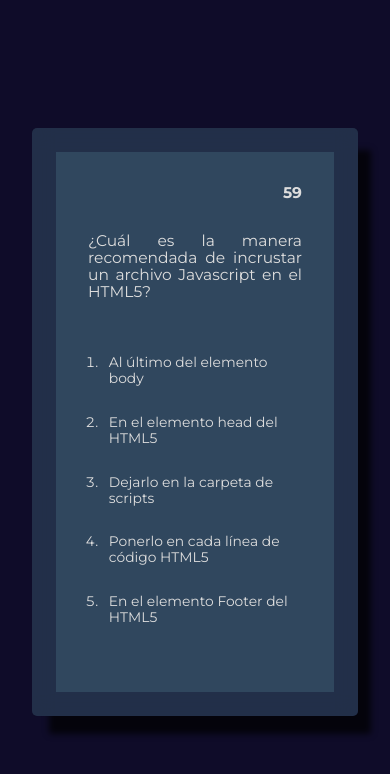
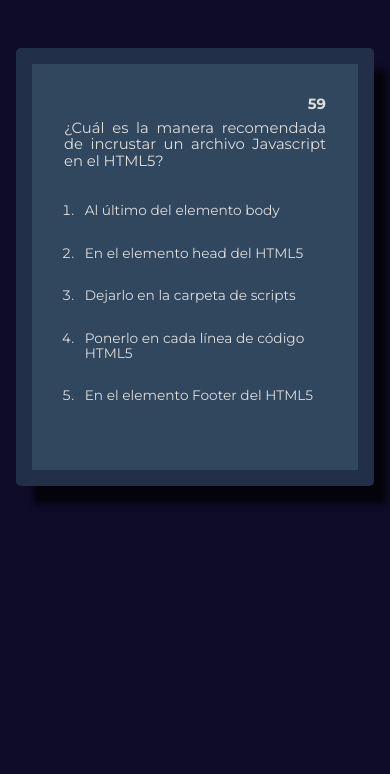
Before and after one commit to djonguitud/survey-webdev, a plain HTML site: page index.html in a window 390 px wide. Both pictures are taken after a click on the button "Iniciar". Drawn offline with Linux system fonts and the light colour scheme.

Commit message:
style: add last responsiviness modifications to style file

```diff
--- a/assests/scripts/script.js
+++ b/assests/scripts/script.js
@@ -65,7 +65,7 @@ function startGame() {
 function updateQstn(i) {
 	switch (i) {
 		case 0:
-			elAnswersWraper.innerHTML = `<p class="question-sntc" id="question">${questions[index]['q1']}</p>
+			elAnswersWraper.innerHTML = `<p id="question">${questions[index]['q1']}</p>
 			<ol class="answers__list__wraper" id="click-dgtn">
 				<li class="answer-item" data-iscorrect="${questions[index]['answer1']['correct']}">${questions[index]['answer1']['answer']}</li>
 				<li class="answer-item" data-iscorrect="${questions[index]['answer2']['correct']}">${questions[index]['answer2']['answer']}</li>
@@ -75,7 +75,7 @@ function updateQstn(i) {
 			</ol>`;
 			break;
 		case 1:
-			elAnswersWraper.innerHTML = `<p class="question-sntc" id="question">${questions[index]['q2']}</p>
+			elAnswersWraper.innerHTML = `<p id="question">${questions[index]['q2']}</p>
 				<ol class="answers__list__wraper" id="click-dgtn">
 					<li class="answer-item" data-iscorrect="${questions[index]['answer1']['correct']}">${questions[index]['answer1']['answer']}</li>
 					<li class="answer-item" data-iscorrect="${questions[index]['answer2']['correct']}">${questions[index]['answer2']['answer']}</li>
@@ -85,7 +85,7 @@ function updateQstn(i) {
 				</ol>`;
 			break;
 		case 2:
-			elAnswersWraper.innerHTML = `<p class="question-sntc" id="question">${questions[index]['q3']}</p>
+			elAnswersWraper.innerHTML = `<p id="question">${questions[index]['q3']}</p>
 				<ol class="answers__list__wraper" id="click-dgtn">
 					<li class="answer-item" data-iscorrect="${questions[index]['answer1']['correct']}">${questions[index]['answer1']['answer']}</li>
 					<li class="answer-item" data-iscorrect="${questions[index]['answer2']['correct']}">${questions[index]['answer2']['answer']}</li>
@@ -95,7 +95,7 @@ function updateQstn(i) {
 				</ol>`;
 			break;
 		case 3:
-			elAnswersWraper.innerHTML = `<p class="question-sntc" id="question">${questions[index]['q4']}</p>
+			elAnswersWraper.innerHTML = `<p id="question">${questions[index]['q4']}</p>
 				<ol class="answers__list__wraper" id="click-dgtn">
 					<li class="answer-item" data-iscorrect="${questions[index]['answer1']['correct']}">${questions[index]['answer1']['answer']}</li>
 					<li class="answer-item" data-iscorrect="${questions[index]['answer2']['correct']}">${questions[index]['answer2']['answer']}</li>
@@ -105,7 +105,7 @@ function updateQstn(i) {
 				</ol>`;
 			break;
 		case 4:
-			elAnswersWraper.innerHTML = `<p class="question-sntc" id="question">${questions[index]['q5']}</p>
+			elAnswersWraper.innerHTML = `<p id="question">${questions[index]['q5']}</p>
 				<ol class="answers__list__wraper" id="click-dgtn">
 					<li class="answer-item" data-iscorrect="${questions[index]['answer1']['correct']}">${questions[index]['answer1']['answer']}</li>
 					<li class="answer-item" data-iscorrect="${questions[index]['answer2']['correct']}">${questions[index]['answer2']['answer']}</li>
@@ -157,7 +157,7 @@ elAnswersWraper.addEventListener('click', function (event) {
 //!User info object
 let usersScoresInitials = {
 	userInit: elInicials.value.trim(),
-	userScore: elScoreFnl.textContent.trim(),
+	userScore: elScoreFnl.textContent,
 };
 
 //!Prevent default last button
@@ -166,6 +166,7 @@ subBtn.addEventListener('click', function (event) {
 	event.preventDefault();
 	//!Convert the user object into a JSON file
 	localStorage.setItem('userInfo', JSON.stringify(usersScoresInitials));
+	console.log(elScoreFnl.textContent.trim());
 });
 
 /*=====  End of Section comment block  ======*/
--- a/assests/styles/style.css
+++ b/assests/styles/style.css
@@ -42,10 +42,10 @@ body {
 	margin: 0 auto;
 	display: flex;
 	flex-direction: column;
-	justify-content: center;
+	justify-content: flex-start;
 	align-items: center;
 	min-height: 100vh;
-	padding: 2em 2em 2em 2em;
+	padding: 3em 0.5em 0 0.5em;
 }
 
 h1 {
@@ -72,19 +72,25 @@ h3 {
 }
 
 p {
-	font-size: clamp(1.5rem, calc(12px + 0.9vw), 1.875rem);
+	font-size: clamp(1.38rem, calc(12px + 0.72vw), 1.9rem);
 	line-height: 1.1;
 	font-weight: 400;
+	text-align: justify;
+	text-justify: distribute;
 	word-wrap: break-word;
 	overflow-wrap: break-word;
 	hyphens: auto;
 }
 
-.question-sntc {
-	text-align: justify;
-	text-justify: distribute;
-	/* margin-top: 2em; */
-	font-weight: 400;
+.answer-item {
+	font-size: clamp(1.1rem, calc(12px + 0.44vw), 1.5rem);
+	line-height: 1.1;
+	padding: 0.5em;
+	margin-bottom: 1em;
+	transition: 0.3s ease-out;
+	word-wrap: break-word;
+	overflow-wrap: break-word;
+	hyphens: auto;
 }
 
 /** Default wrapers styles */
@@ -95,12 +101,13 @@ p {
 	box-shadow: 15px 20px 6px -2px rgba(0, 0, 0, 0.72);
 	backdrop-filter: blur(11.2px);
 	max-width: 800px;
-	min-width: 300px;
+	min-width: 290px;
 	display: flex;
 	justify-content: center;
 	align-items: center;
 	position: relative;
-	padding: 1.5em;
+	padding: 1em;
+	margin: 0 0.5em 0 0.5em;
 }
 
 .welcome__wraper {
@@ -128,7 +135,7 @@ p {
 	flex-direction: column;
 	justify-content: space-evenly;
 	align-items: flex-start;
-	margin-top: 3em;
+	margin-top: 1.5em;
 }
 
 .answers__list__wraper {
@@ -138,7 +145,7 @@ p {
 	justify-content: space-between;
 	align-items: flex-start;
 	min-width: 100%;
-	margin-top: 2em;
+	margin-top: 0.5em;
 	padding: 1.5em 0 1em 1em;
 	word-wrap: break-word;
 	overflow-wrap: break-word;
@@ -212,20 +219,6 @@ p {
 	color: rgb(255, 255, 255, 0.7);
 }
 
-/* .btn-active:disabled {
-	cursor: not-allowed;
-	background: rgba(0, 0, 0, 0.08);
-	color: rgba(0, 0, 0, 0.3);
-} */
-
-/* TODO Creat wrong and correct answers with a cross or check, depending on */
-
-.answer-item {
-	padding: 0.5em;
-	margin-bottom: 1em;
-	transition: 0.3s ease-out;
-}
-
 .answer-item:hover {
 	color: #f05454;
 	text-decoration: underline;
```
